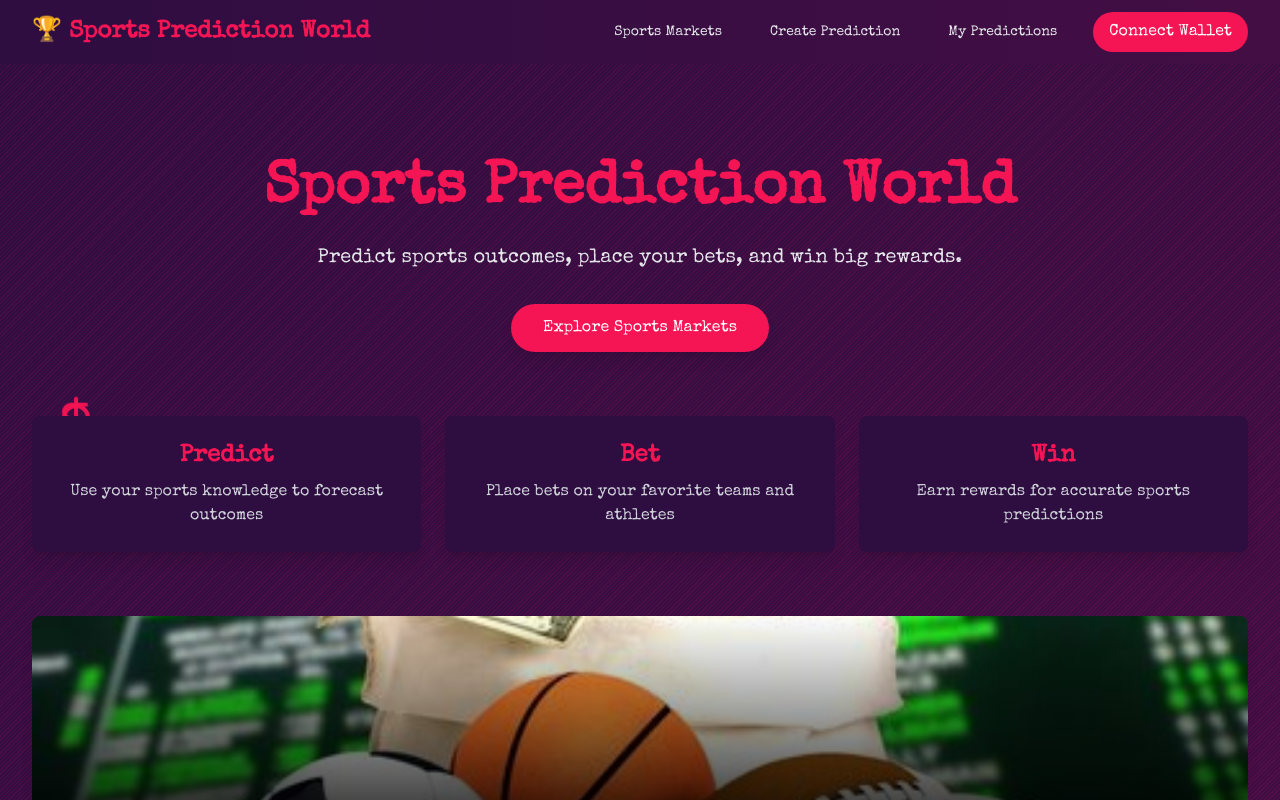
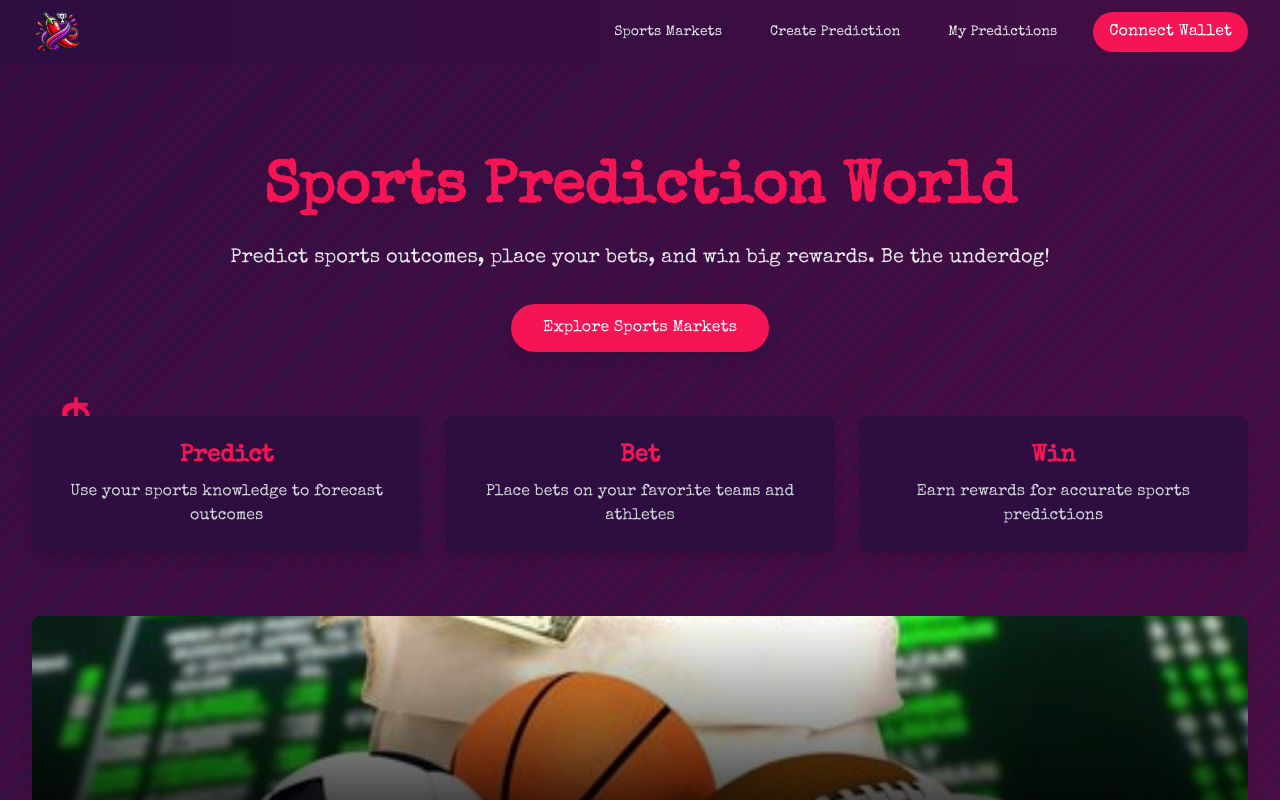
Before and after one commit to achiit/prediction-market, a React (Vite) app: page / in a window 1280 px wide. Shown: the top 800 px of the page. Built offline with nearby package versions, Linux system fonts and the light colour scheme.

Commit message:
final one

```diff
--- a/src/components/Hero.jsx
+++ b/src/components/Hero.jsx
@@ -58,7 +58,7 @@ export default function Hero() {
           animate={{ opacity: 1 }}
           transition={{ delay: 0.5, duration: 1 }}
         >
-          Predict sports outcomes, place your bets, and win big rewards.
+          Predict sports outcomes, place your bets, and win big rewards. Be the underdog!
         </motion.p>
         <motion.a
           href="/markets"
--- a/src/components/Navbar.jsx
+++ b/src/components/Navbar.jsx
@@ -2,6 +2,7 @@ import { useState, useEffect } from 'react';
 import { motion, useAnimation } from 'framer-motion';
 import { Link } from 'react-router-dom';
 import { useWeb3 } from '../context/Web3Context';
+import logo from '../assets/finallogo.png';
 
 export default function Navbar() {
   const { connectWallet, account } = useWeb3();
@@ -42,12 +43,12 @@ export default function Navbar() {
         <div className="flex justify-between h-16">
           <div className="flex items-center">
             <Link to="/" className="flex-shrink-0">
-              <motion.span
-                className="text-2xl font-bold text-[#f51454] typewriter-font"
+            <motion.img
+                src={logo}
+                alt="Logo"
+                className="h-10"
                 whileHover={{ scale: 1.05 }}
-              >
-                🏆 Sports Prediction World
-              </motion.span>
+              />
             </Link>
           </div>
           <div className="hidden md:flex items-center space-x-6">
@@ -147,3 +148,149 @@ function MobileNavLink({ to, children }) {
     </Link>
   );
 }
+
+
+
+
+// import { useState, useEffect } from 'react';
+// import { motion, useAnimation } from 'framer-motion';
+// import { Link } from 'react-router-dom';
+// import { useWeb3 } from '../context/Web3Context';
+// import logo from '../assets/finallogo.png';
+// export default function Navbar() {
+//   const { connectWallet, account } = useWeb3();
+//   const [isOpen, setIsOpen] = useState(false);
+//   const controls = useAnimation();
+//   const [lastScrollY, setLastScrollY] = useState(0);
+
+//   useEffect(() => {
+//     const handleScroll = () => {
+//       const currentScrollY = window.scrollY;
+//       if (currentScrollY > lastScrollY) {
+//         controls.start({ y: '-100%' });
+//       } else {
+//         controls.start({ y: 0 });
+//       }
+//       setLastScrollY(currentScrollY);
+//     };
+
+//     window.addEventListener('scroll', handleScroll, { passive: true });
+//     return () => window.removeEventListener('scroll', handleScroll);
+//   }, [lastScrollY, controls]);
+
+//   return (
+//     <motion.nav
+//       className="fixed w-full z-10 bg-gradient-to-r from-[#2e0d41] to-[#430e44]"
+//       initial={{ y: 0 }}
+//       animate={controls}
+//       transition={{ duration: 0.3 }}
+//     >
+//       <div className="max-w-7xl mx-auto px-4 sm:px-6 lg:px-8">
+//         <div className="flex justify-between h-16">
+//           <div className="flex items-center">
+//             <Link to="/" className="flex-shrink-0">
+//               <motion.img
+//                 src={logo}
+//                 alt="Logo"
+//                 className="h-10"
+//                 whileHover={{ scale: 1.05 }}
+//               />
+//             </Link>
+//           </div>
+//           <div className="hidden md:flex items-center space-x-6">
+//             <NavLink to="/markets">Sports Markets</NavLink>
+//             <NavLink to="/create">Create Prediction</NavLink>
+//             <NavLink to="/my-markets">My Predictions</NavLink>
+//             {account ? (
+//               <motion.span
+//                 className="text-sm bg-[#430e44] px-4 py-2 rounded-full typewriter-font"
+//                 whileHover={{ scale: 1.05 }}
+//               >
+//                 Connected: {account.slice(0, 6)}...{account.slice(-4)}
+//               </motion.span>
+//             ) : (
+//               <motion.button
+//                 onClick={connectWallet}
+//                 className="px-4 py-2 bg-[#f51454] rounded-full text-white typewriter-font"
+//                 whileHover={{ scale: 1.05, boxShadow: '0 0 15px rgba(245, 20, 84, 0.3)' }}
+//               >
+//                 Connect Wallet
+//               </motion.button>
+//             )}
+//           </div>
+//           <div className="md:hidden flex items-center">
+//             <button
+//               onClick={() => setIsOpen(!isOpen)}
+//               className="inline-flex items-center justify-center p-2 rounded-md text-white hover:text-[#f51454] focus:outline-none"
+//             >
+//               <svg
+//                 className={`${isOpen ? 'hidden' : 'block'} h-6 w-6`}
+//                 xmlns="http://www.w3.org/2000/svg"
+//                 fill="none"
+//                 viewBox="0 0 24 24"
+//                 stroke="currentColor"
+//               >
+//                 <path strokeLinecap="round" strokeLinejoin="round" strokeWidth={2} d="M4 6h16M4 12h16M4 18h16" />
+//               </svg>
+//               <svg
+//                 className={`${isOpen ? 'block' : 'hidden'} h-6 w-6`}
+//                 xmlns="http://www.w3.org/2000/svg"
+//                 fill="none"
+//                 viewBox="0 0 24 24"
+//                 stroke="currentColor"
+//               >
+//                 <path strokeLinecap="round" strokeLinejoin="round" strokeWidth={2} d="M6 18L18 6M6 6l12 12" />
+//               </svg>
+//             </button>
+//           </div>
+//         </div>
+//       </div>
+//       <motion.div
+//         className={`${isOpen ? 'block' : 'hidden'} md:hidden bg-[#2e0d41]`}
+//         initial={{ opacity: 0, height: 0 }}
+//         animate={{ opacity: isOpen ? 1 : 0, height: isOpen ? 'auto' : 0 }}
+//         transition={{ duration: 0.3 }}
+//       >
+//         <div className="px-2 pt-2 pb-3 space-y-1 sm:px-3">
+//           <MobileNavLink to="/markets">Sports Markets</MobileNavLink>
+//           <MobileNavLink to="/create">Create Prediction</MobileNavLink>
+//           <MobileNavLink to="/my-markets">My Predictions</MobileNavLink>
+//           {account ? (
+//             <span className="text-sm block px-3 py-2 rounded-md text-white bg-[#430e44] typewriter-font">
+//               Connected: {account.slice(0, 6)}...{account.slice(-4)}
+//             </span>
+//           ) : (
+//             <button
+//               onClick={connectWallet}
+//               className="w-full text-left block px-3 py-2 rounded-md text-white bg-[#f51454] typewriter-font"
+//             >
+//               Connect Wallet
+//             </button>
+//           )}
+//         </div>
+//       </motion.div>
+//     </motion.nav>
+//   );
+// }
+
+// function NavLink({ to, children }) {
+//   return (
+//     <Link
+//       to={to}
+//       className="text-gray-200 hover:text-[#f51454] px-3 py-2 rounded-md text-sm font-medium transition-colors duration-300 typewriter-font"
+//     >
+//       <motion.span whileHover={{ scale: 1.05 }}>{children}</motion.span>
+//     </Link>
+//   );
+// }
+
+// function MobileNavLink({ to, children }) {
+//   return (
+//     <Link
+//       to={to}
+//       className="text-gray-200 hover:text-[#f51454] block px-3 py-2 rounded-md text-base font-medium transition-colors duration-300 typewriter-font"
+//     >
+//       {children}
+//     </Link>
+//   );
+// }
```
Also changed, not shown: src/assets/finallogo.png (added), src/assets/logo.png (added).
